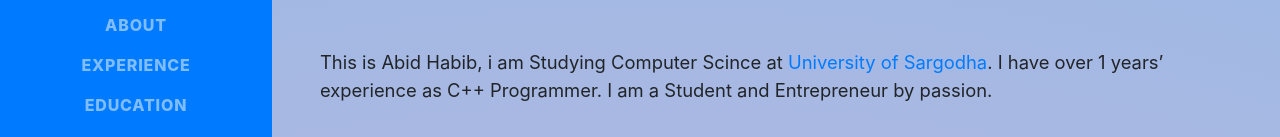
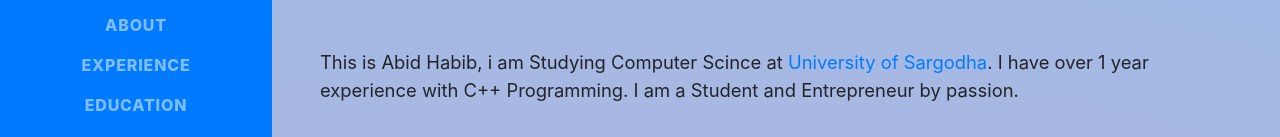
Before and after one commit to abidhabib/itsAbid, a website with bundled scripts: page index.html in a window 1280 px wide. Shown: the part 367-504 px from the top of the page. Built offline with nearby package versions, Linux system fonts and the light colour scheme; a web font is replaced by a local one.

Commit message:
Update index.html

```diff
--- a/index.html
+++ b/index.html
@@ -71,7 +71,7 @@
           <br>
          abid.habib@outlook.com
         </div>
-        <p class="lead mb-5">This is Abid Habib, i am  Studying Computer Scince  at <a href=" https://su.edu.pk">University of Sargodha</a>. I have over 1 years’ experience as C++ Programmer. I am a Student and Entrepreneur by passion.</p>
+        <p class="lead mb-5">This is Abid Habib, i am  Studying Computer Scince  at <a href=" https://su.edu.pk">University of Sargodha</a>. I have over 1 year experience with C++ Programming. I am a Student and Entrepreneur by passion.</p>
         <div class="social-icons">
           <a href="https://www.linkedin.com/in/abidhabib9/">
             <i class="fab fa-linkedin-in"></i>
```
